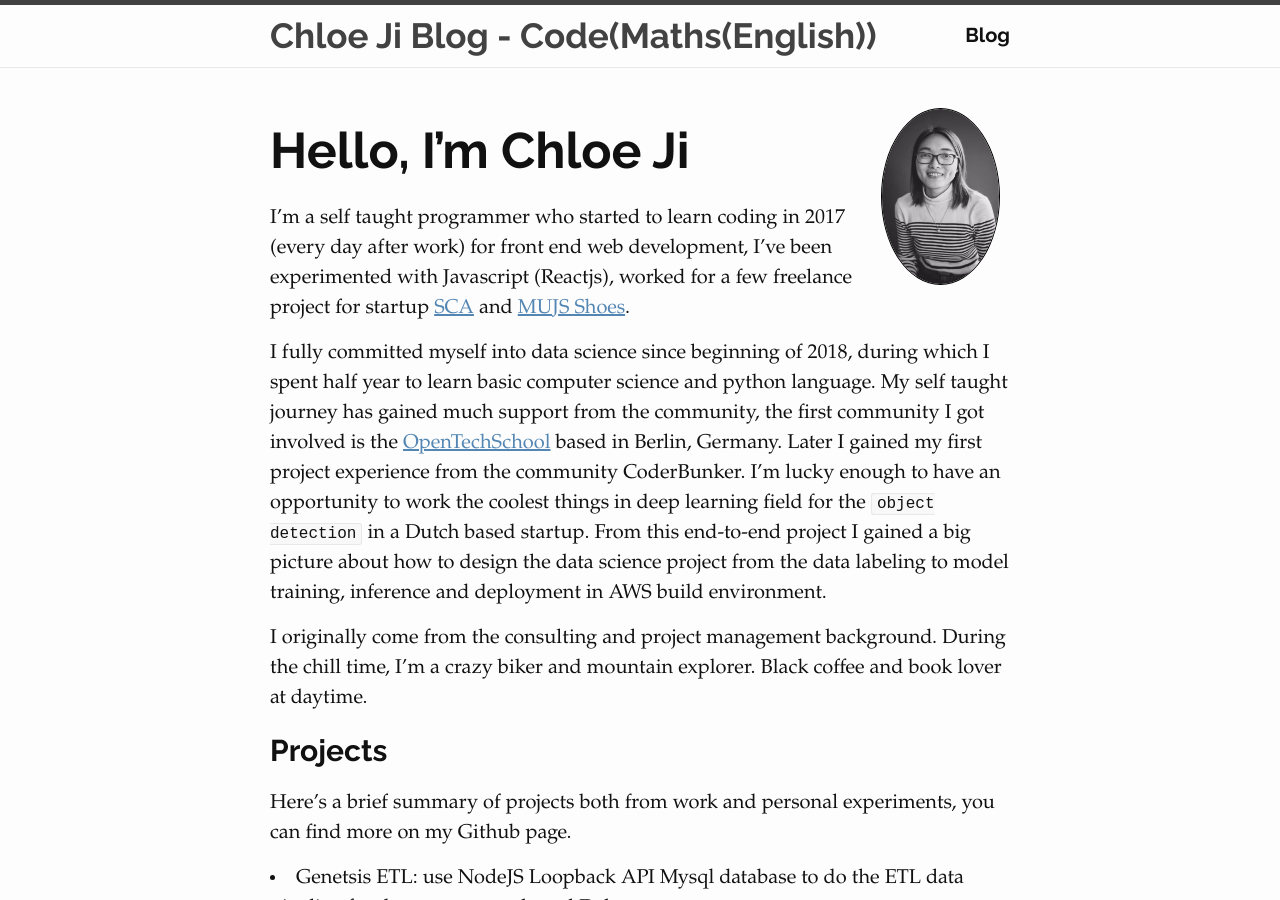
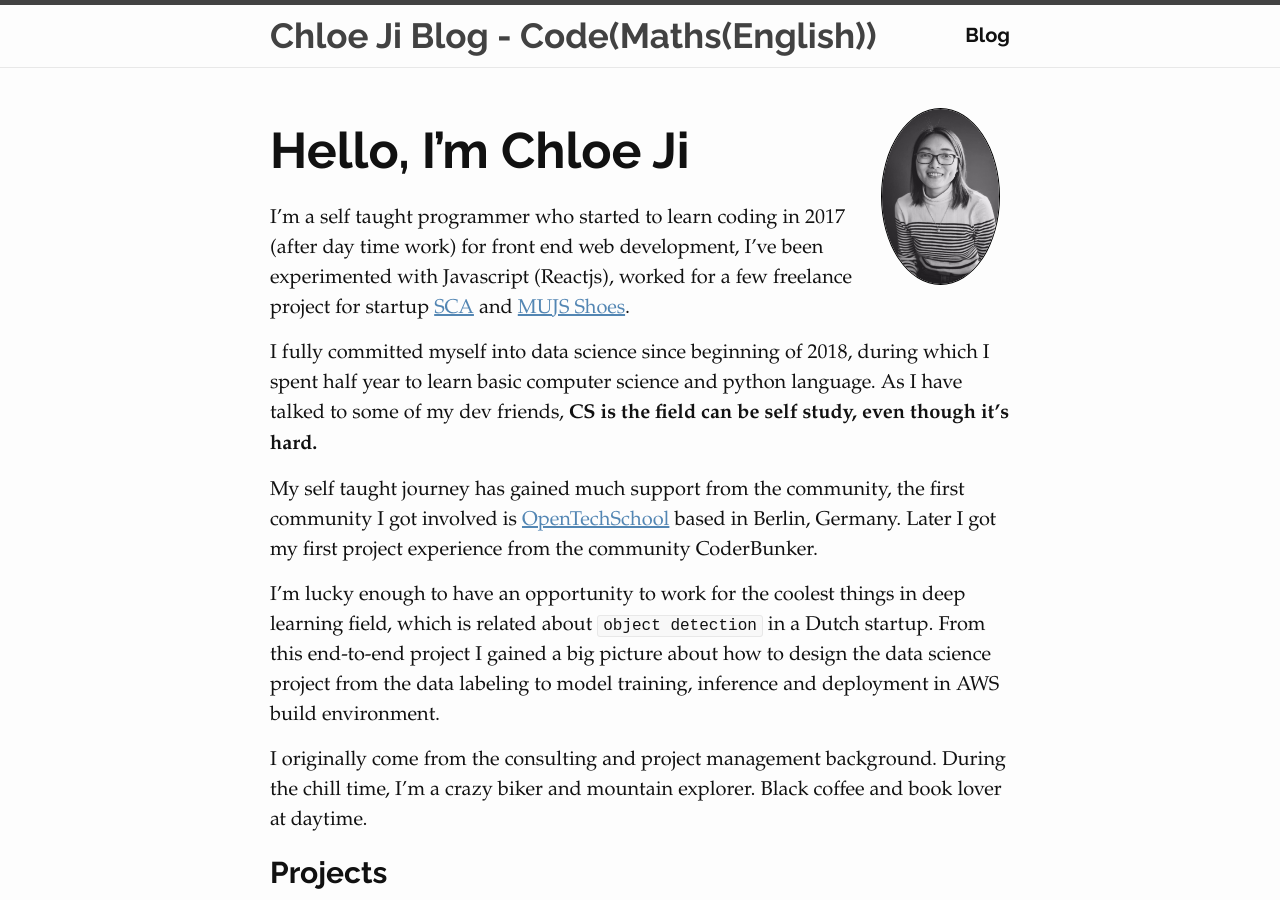
Before and after one commit to Chloejay/chloejay.github.io, a Jekyll site: the page built from index.md, in a window 1280 px wide and 900 px high. Built offline with Jekyll 4.4.1, drawn with Linux system fonts in a browser that asks for light colours.

```diff
--- a/Gemfile
+++ b/Gemfile
@@ -26,7 +26,7 @@ install_if -> { RUBY_PLATFORM =~ %r!mingw|mswin|java! } do
 end
 
 # Performance-booster for watching directories on Windows
-gem "wdm", "~> 0.1.1", :install_if => Gem.win_platform?
+# gem "wdm", "~> 0.1.1", :install_if => Gem.win_platform?
 
 source "https://rubygems.org"
 gem "github-pages", group: :jekyll_plugins
--- a/index.md
+++ b/index.md
@@ -9,9 +9,14 @@ description: "I'm a self-taught programmer have experience in data analysis, dee
 
 # Hello, I'm Chloe Ji
 
-I'm a self taught programmer who started to learn coding in 2017 (every day after work) for front end web development, I've been experimented with Javascript (Reactjs), worked for a few freelance project for startup <a href='https://www.scachess.com/'>SCA</a> and <a href='https://www.mjus-shoes.com/'> MUJS Shoes</a>.
+I'm a self taught programmer who started to learn coding in 2017 (after day time work) for front end web development, I've been experimented with Javascript (Reactjs), worked for a few freelance project for startup <a href='https://www.scachess.com/'>SCA</a> and <a href='https://www.mjus-shoes.com/'> MUJS Shoes</a>.
+<br/>
 
-I fully committed myself into data science since beginning of 2018, during which I spent half year to learn basic computer science and python language. My self taught journey has gained much support from the community, the first community I got involved is the <a href='https://www.opentechschool.org/'>OpenTechSchool</a> based in Berlin, Germany. Later I gained my first project experience from the community CoderBunker. I'm lucky enough to have an opportunity to work the coolest things in deep learning field for the `object detection` in a Dutch based startup. From this end-to-end project I gained a big picture about how to design the data science project from the data labeling to model training, inference and deployment in AWS build environment.
+I fully committed myself into data science since beginning of 2018, during which I spent half year to learn basic computer science and python language. As I have talked to some of my dev friends, <strong>CS is the field can be self study, even though it's hard.</strong> <br/>
+
+My self taught journey has gained much support from the community, the first community I got involved is <a href='https://www.opentechschool.org/'>OpenTechSchool</a> based in Berlin, Germany. Later I got my first project experience from the community CoderBunker. <br/>
+
+I'm lucky enough to have an opportunity to work for the coolest things in deep learning field, which is related about `object detection` in a Dutch startup. From this end-to-end project I gained a big picture about how to design the data science project from the data labeling to model training, inference and deployment in AWS build environment. <br/>
 
 
 I originally come from the consulting and project management background. During the chill time, I'm a crazy biker and mountain explorer. Black coffee and book lover at daytime.
```
Also changed, not shown: _posts/2020-01-23-real-time-kafka-spark.markdown (+34 -2 lines), _posts/2020-01-26-journey.markdown (added, +13 -0 lines).
